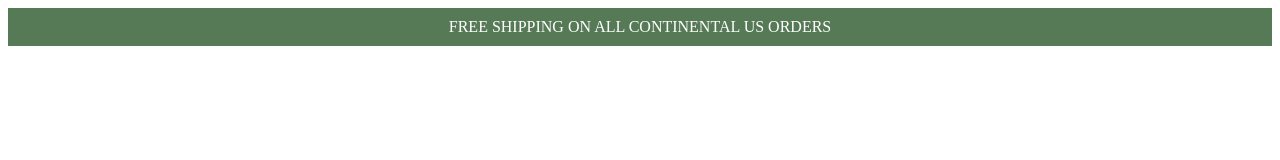
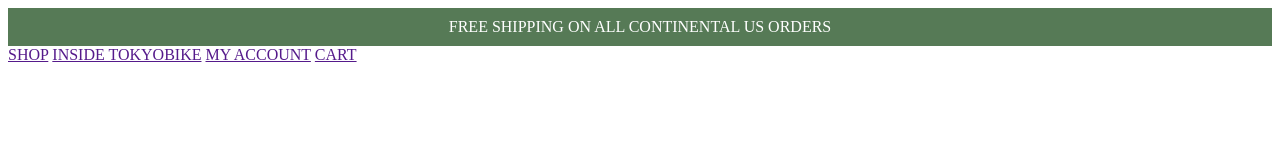
Before and after one commit to MNGiit/week02day03-tokyobike, a plain HTML site: page index.html in a window 1280 px wide. Drawn offline with Linux system fonts and the light colour scheme.

Commit message:
add navbar with some stuff

```diff
--- a/index.html
+++ b/index.html
@@ -16,6 +16,22 @@
             <div class="banner">
                 FREE SHIPPING ON ALL CONTINENTAL US ORDERS
             </div>
+
+            <div class="navbar">
+                <!-- logo on left side -->
+                <div class="logo"></div>
+                <!-- links on right side -->
+                <div class="navlinks">
+                    <!-- Shop -->
+                    <a href="" class="navlink">SHOP</a>
+                    <!-- Inside Tokyobike -->
+                    <a href="" class="navlink">INSIDE TOKYOBIKE</a>
+                    <!-- My Account -->
+                    <a href="" class="navlink">MY ACCOUNT</a>
+                    <!-- Cart -->
+                    <a href="" class="navlink">CART</a>
+                </div>
+            </div>
         </div>
 
 
```
